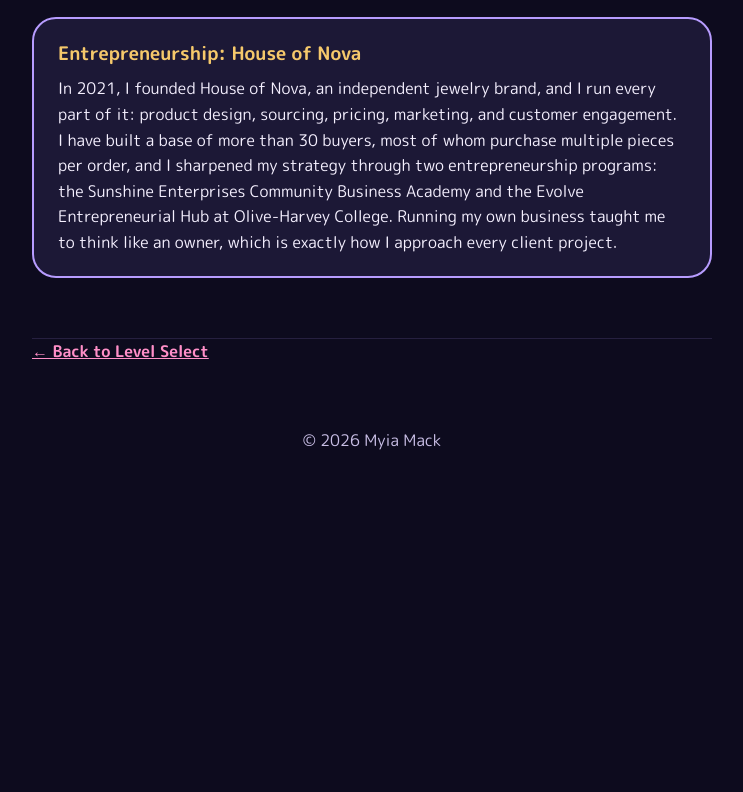
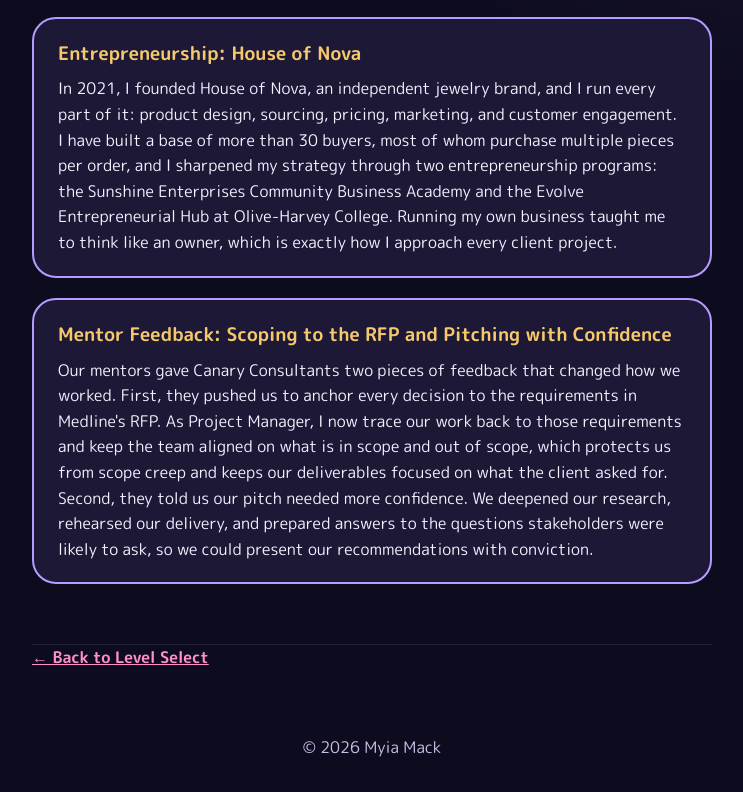
Before and after one commit to myiamack/Portfolio, a plain HTML site: page business.html in a window 1280 px wide. Shown: the part 935-1727 px from the top of the page, without its empty margins (268-1011 px from the left). Before the commit the page ends 1421 px from the top, so only its background shows below. Drawn offline with Linux system fonts and the light colour scheme.

Commit message:
Add mentor feedback card to Business Page

```diff
--- a/business.html
+++ b/business.html
@@ -38,6 +38,11 @@
 				<h3>Entrepreneurship: House of Nova</h3>
 				<p>In 2021, I founded House of Nova, an independent jewelry brand, and I run every part of it: product design, sourcing, pricing, marketing, and customer engagement. I have built a base of more than 30 buyers, most of whom purchase multiple pieces per order, and I sharpened my strategy through two entrepreneurship programs: the Sunshine Enterprises Community Business Academy and the Evolve Entrepreneurial Hub at Olive-Harvey College. Running my own business taught me to think like an owner, which is exactly how I approach every client project.</p>
 			</article>
+
+			<article class="project">
+				<h3>Mentor Feedback: Scoping to the RFP and Pitching with Confidence</h3>
+				<p>Our mentors gave Canary Consultants two pieces of feedback that changed how we worked. First, they pushed us to anchor every decision to the requirements in Medline's RFP. As Project Manager, I now trace our work back to those requirements and keep the team aligned on what is in scope and out of scope, which protects us from scope creep and keeps our deliverables focused on what the client asked for. Second, they told us our pitch needed more confidence. We deepened our research, rehearsed our delivery, and prepared answers to the questions stakeholders were likely to ask, so we could present our recommendations with conviction.</p>
+			</article>
 		</section>
 
 		<p class="back-link"><a href="index.html#levels">← Back to Level Select</a></p>
```
